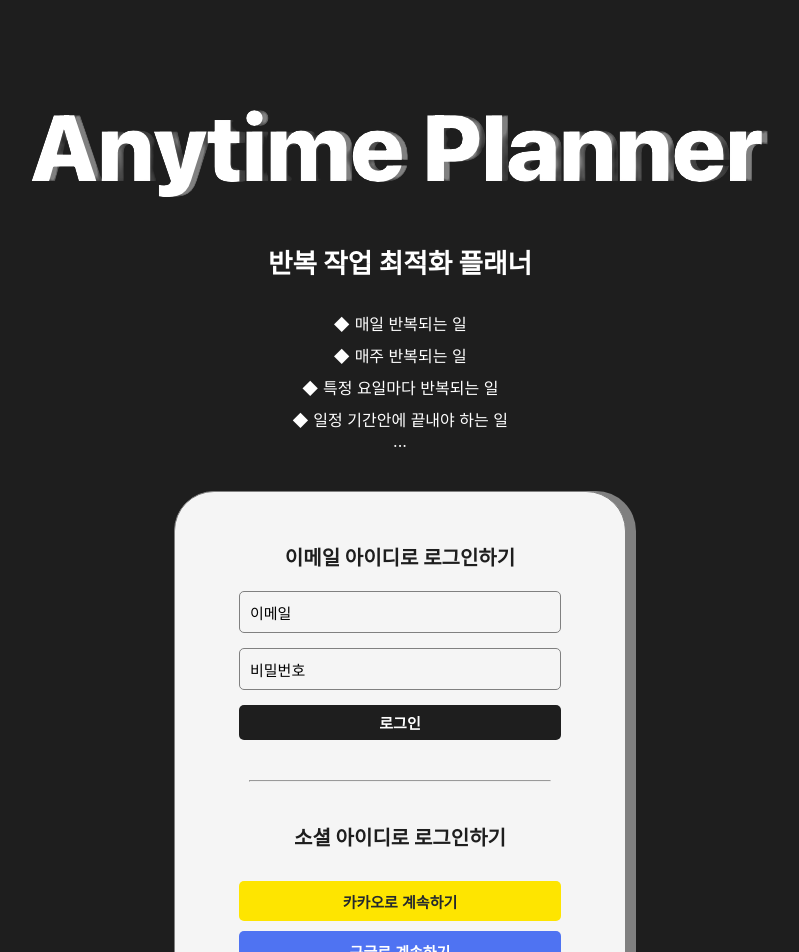
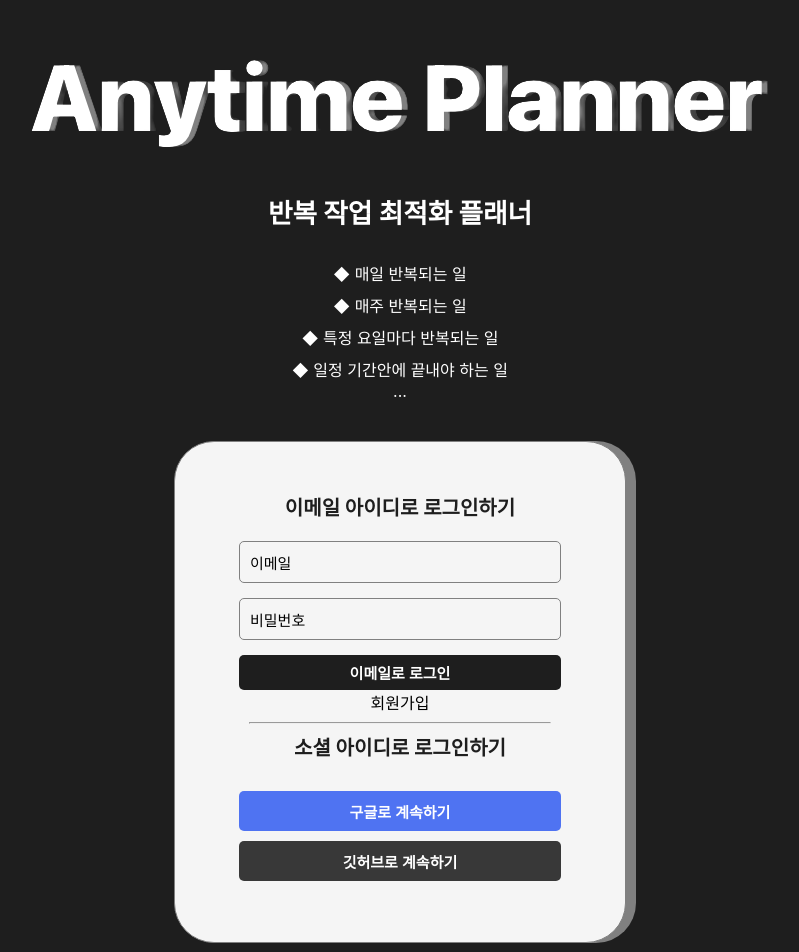
Before and after one commit to kkjjss/anytime_planner_web, a React (Create React App) app: page / in a window 1280 px wide. Shown: the top 952 px of the page, without its empty margins (240-1039 px from the left). Built offline with nearby package versions, Linux system fonts and the light colour scheme; no server answers.

Commit message:
파베 구조 정리 및 로그인 기능 준비

```diff
--- a/src/App.tsx
+++ b/src/App.tsx
@@ -1,14 +1,14 @@
 import React from "react";
-import Root from "./Router";
+import Router from "Router";
 import { useState } from "react";
-import { auth } from "./firebase.config";
+import { authService } from "firebaseConfig";
 
 function App() {
-    const [isLoggedIn, setIsLoggedIn] = useState(auth.currentUser);
+    const [isLoggedIn, setIsLoggedIn] = useState(authService.currentUser);
 
     return (
         <div className="App">
-            <Root isLoggedIn={isLoggedIn} />
+            <Router isLoggedIn={isLoggedIn} />
         </div>
     );
 }
--- a/src/Router.tsx
+++ b/src/Router.tsx
@@ -1,7 +1,7 @@
 // import { useState } from "react";
 import { BrowserRouter, Routes, Route, Navigate } from "react-router-dom";
-import Home from "./pages/Home/Home";
-import Auth from "./pages/Auth/Auth";
+import Home from "pages/Home/Home";
+import Auth from "pages/Auth/Auth";
 import { User } from "@firebase/auth";
 
 export default function Root({ isLoggedIn }: types.RootProps) {
--- a/src/firebase.config.ts
+++ b/src/firebaseConfig.ts
@@ -13,6 +13,6 @@ const firebaseConfig = {
 // Initialize Firebase
 const app = initializeApp(firebaseConfig);
 
-export const auth = getAuth(app);
+export const authService = getAuth(app);
 
 export default app;
--- a/src/pages/Auth/Auth.scss
+++ b/src/pages/Auth/Auth.scss
@@ -9,7 +9,7 @@
 
         .titlebox {
             padding: 20px;
-            padding-top: 100px;
+            padding-top: 50px;
             width: 800px;
             color: white;
             text-align: center;
@@ -58,7 +58,7 @@
 
             hr {
                 width: 300px;
-                margin: 40px;
+                // margin: 40px;
             }
 
             .email.login {
@@ -132,6 +132,20 @@
                     background-color: #1e1e1e;
                     border-radius: 5px;
                     color: white;
+
+                    input {
+                        border: none;
+                        background-color: #1e1e1e;
+                        font-size: 15px;
+                        font-weight: 700;
+                        color: white;
+                    }
+                }
+
+                .join {
+                    margin-top: 3px;
+                    color: #1e1e1e;
+                    font-size: 15px;
                 }
             }
 
@@ -148,10 +162,10 @@
                     margin-top: 10px;
                     color: white;
                 }
-                button.kakao {
-                    background-color: #fee500;
-                    color: rgb(37, 42, 45);
-                }
+                // button.kakao {
+                //     background-color: #fee500;
+                //     color: rgb(37, 42, 45);
+                // }
                 button.google {
                     background-color: rgb(79, 115, 242);
                     color: white;
--- a/src/pages/Auth/Auth.tsx
+++ b/src/pages/Auth/Auth.tsx
@@ -1,8 +1,25 @@
-import React from "react";
+import React, { useState } from "react";
 import "./Auth.scss";
 import logo from "../../assets/logo.png";
 
 export default function Login() {
+    const [email, setEmail] = useState("");
+    const [password, setPassword] = useState("");
+
+    const onChangeEmail = (event: React.ChangeEvent<HTMLInputElement>) => {
+        setEmail(event.target.value);
+    };
+
+    const onChangePassword = (event: React.ChangeEvent<HTMLInputElement>) => {
+        setPassword(event.target.value);
+    };
+
+    const onSubmit = (event: React.FormEvent<HTMLFormElement>) => {
+        //Event 인터페이스의 preventDefault() 메서드는 어떤 이벤트를 명시적으로 처리하지 않은 경우, 해당 이벤트에 대한 사용자 에이전트의 기본 동작을 실행하지 않도록 지정합니다.
+        event.preventDefault();
+        // throw new Error("!!");
+    };
+
     return (
         <div className="Auth">
             <div className="container">
@@ -20,23 +37,29 @@ export default function Login() {
                     </div>
                 </div>
                 <div className="loginbox">
+                    <form onSubmit={onSubmit}>
                         <div className="email login">
                             <div className="title">이메일 아이디로 로그인하기</div>
                             <div className="inputbox">
-                            <input className="email" type="text" required />
+                                <input className="email" type="text" required value={email} onChange={onChangeEmail} />
                                 <span>이메일</span>
                             </div>
                             <div className="inputbox">
-                            <input className="password" type="password" required/>
+                                <input className="password" type="password" required value={password} onChange={onChangePassword} />
                                 <span>비밀번호</span>
                             </div>
 
-                        <button>로그인</button>
+                            <button>
+                                <input type="submit" value="이메일로 로그인" />
+                            </button>
                         </div>
+                    </form>
+                    <span className="join">회원가입</span>
+
                     <hr />
                     <div className="social login">
                         <div className="title">소셜 아이디로 로그인하기</div>
-                        <button className="kakao">카카오로 계속하기</button>
+                        {/* <button className="kakao">카카오로 계속하기</button> */}
                         <button className="google">구글로 계속하기</button>
                         <button className="github">깃허브로 계속하기</button>
                     </div>
--- a/tsconfig.json
+++ b/tsconfig.json
@@ -18,7 +18,8 @@
     "resolveJsonModule": true,
     "isolatedModules": true,
     "noEmit": true,
-    "jsx": "react-jsx"
+    "jsx": "react-jsx",
+    "baseUrl": "src"
   },
   "include": [
     "src"
```
Also changed, not shown: src/index.tsx (+4 -6 lines). Lines whose indentation alone changed are shown as unchanged.
